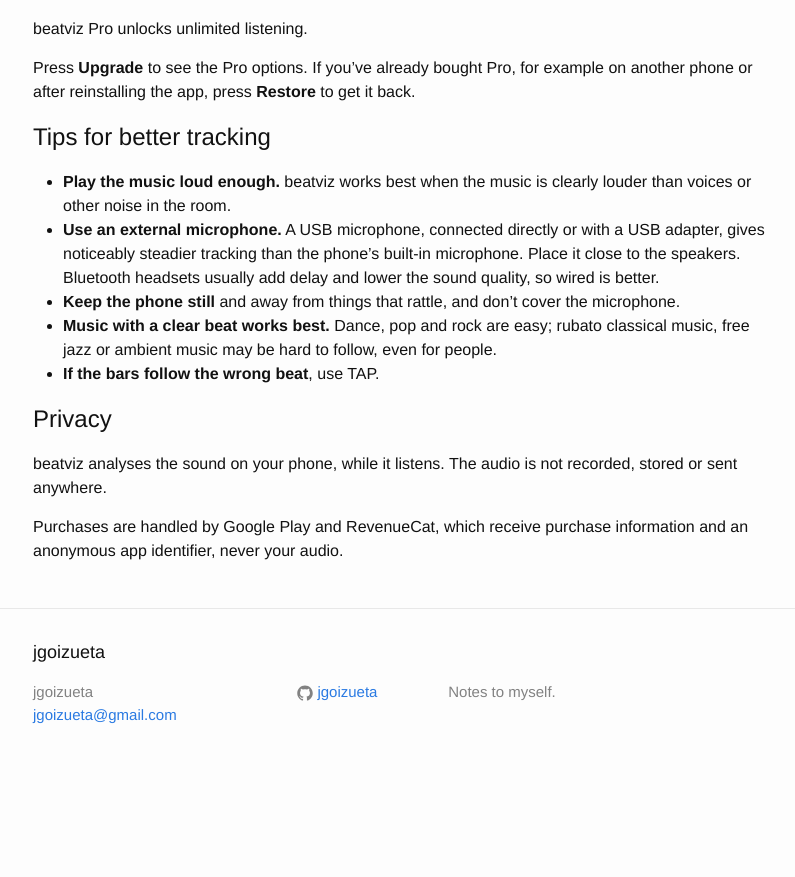
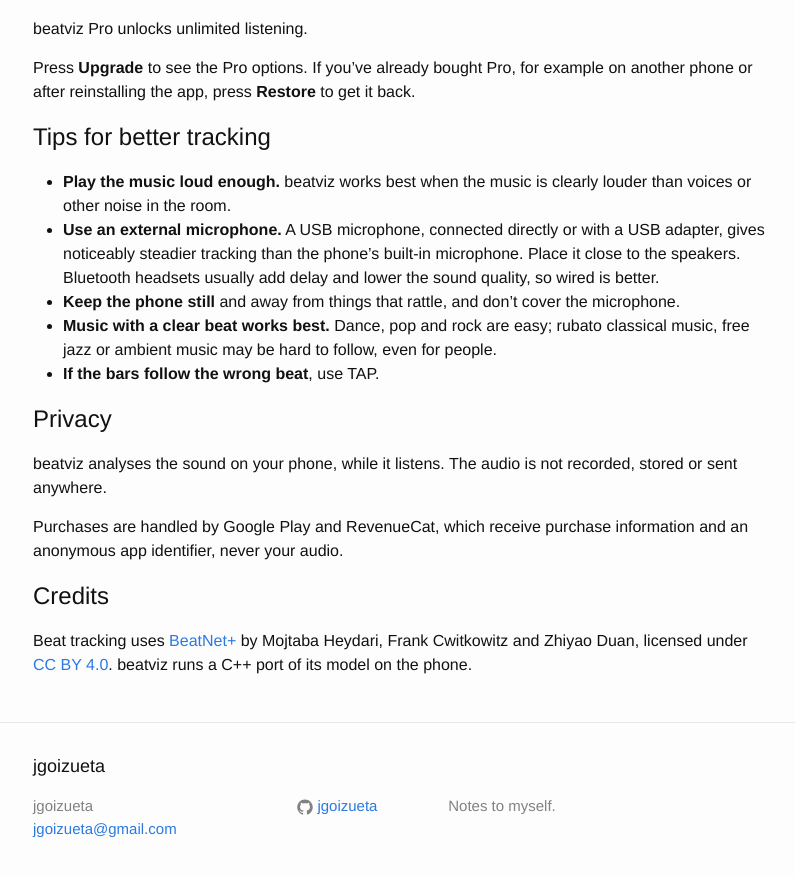
Before and after one commit to jgoizueta/jgoizueta.github.io, a Jekyll site: the page built from beatviz/index.md, in a window 1280 px wide and 900 px high, scrolled down 2400 px. Shown: the top 877 px of the window, without its empty margins (237-1032 px from the left). Built offline with Jekyll 4.4.1, drawn with Linux system fonts in a browser that asks for light colours; our own code applies the rules of GitHub Pages for plain Markdown files; before the commit the page ends 3186 px from its top, so only the background shows below that.

Commit message:
beatviz guide: typo fixes, free tier, credits
Generated with [Devin](https://devin.ai)

Co-Authored-By: Devin <158243242+devin-ai-integration[bot]@users.noreply.github.com>

```diff
--- a/beatviz/index.md
+++ b/beatviz/index.md
@@ -103,3 +103,7 @@ Press **Upgrade** to see the Pro options. If you've already bought Pro, for exam
 beatviz analyses the sound on your phone, while it listens. The audio is not recorded, stored or sent anywhere.
 
 Purchases are handled by Google Play and RevenueCat, which receive purchase information and an anonymous app identifier, never your audio.
+
+## Credits
+
+Beat tracking uses [BeatNet+](https://github.com/Soundbrenner/BeatNet-Plus) by Mojtaba Heydari, Frank Cwitkowitz and Zhiyao Duan, licensed under [CC BY 4.0](https://creativecommons.org/licenses/by/4.0/). beatviz runs a C++ port of its model on the phone.
```
